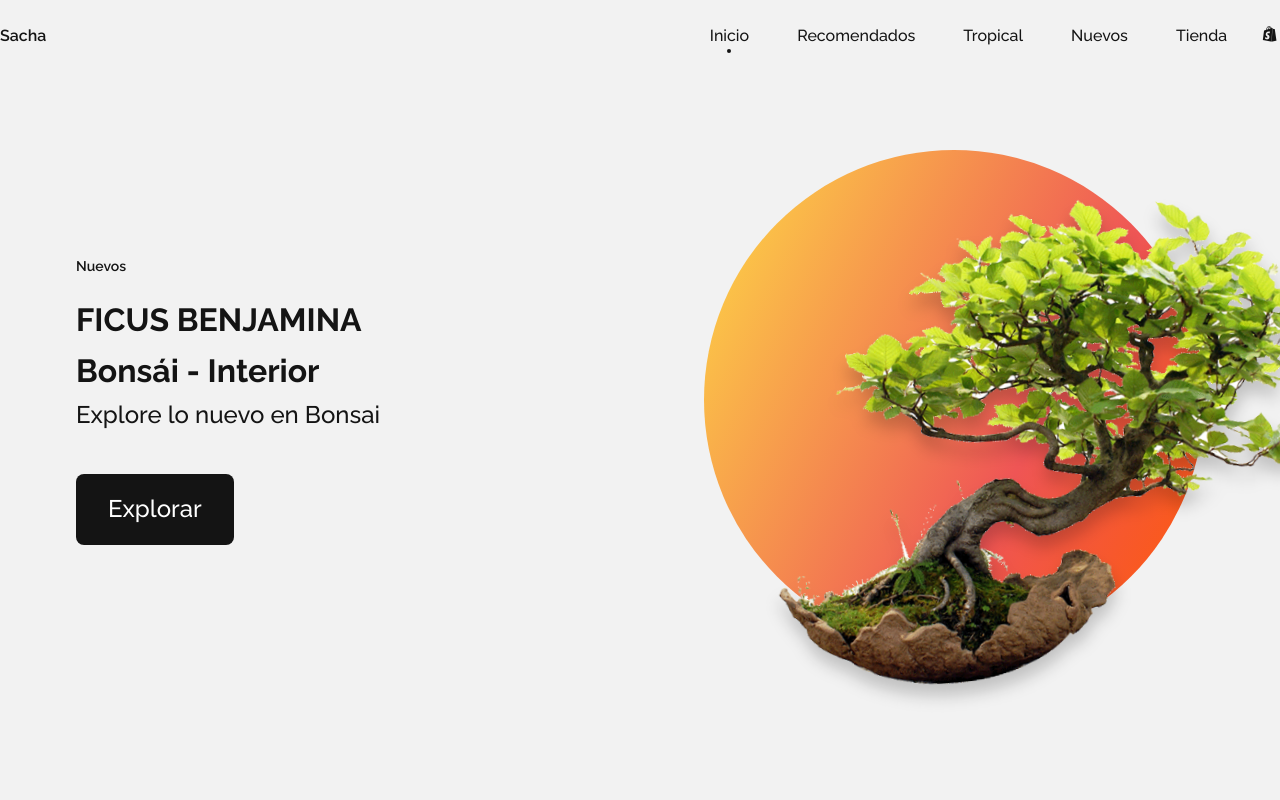
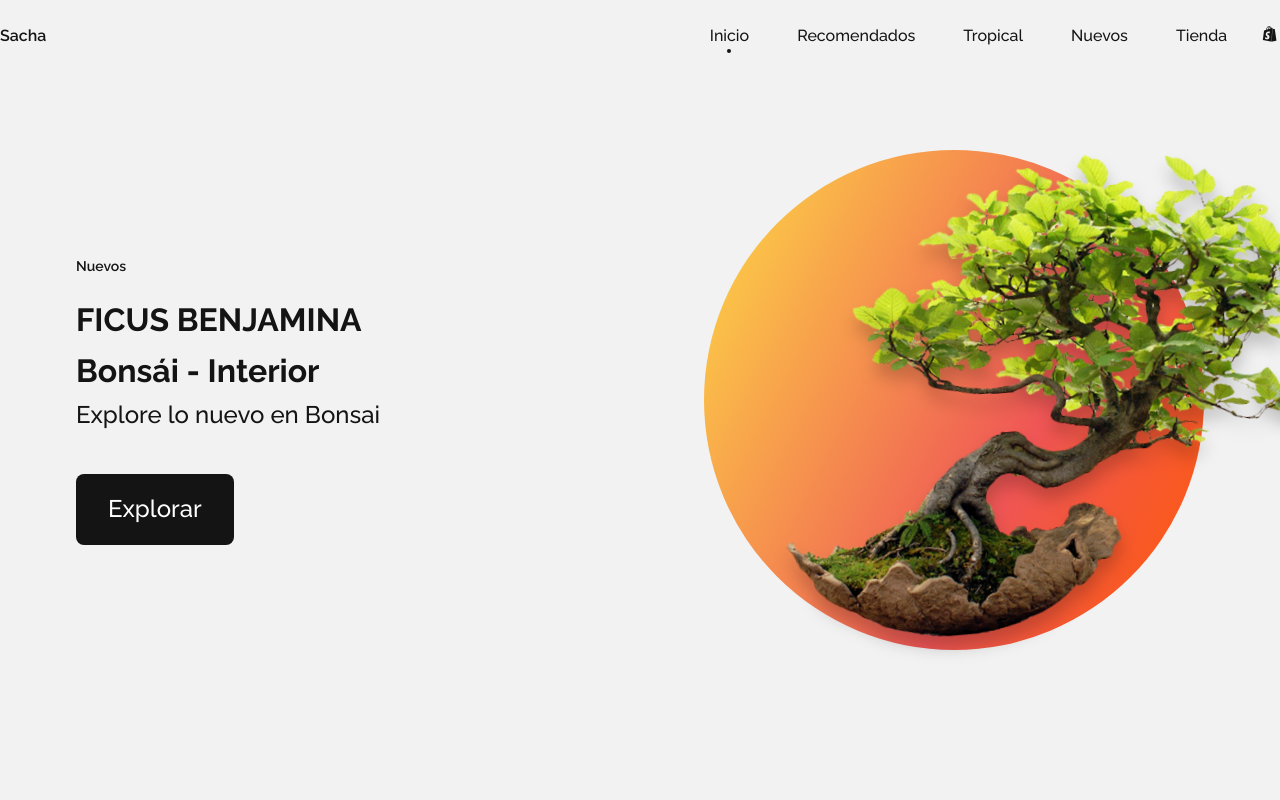
Before and after one commit to JDDAR/BonsaiShop1, a plain HTML site: page docs/index.html in a window 1280 px wide. Shown: the top 800 px of the page. Drawn offline with nearby package versions, Linux system fonts and the light colour scheme.

Commit message:
Update index.html
agregando la nueva imagnen del bonsai home

```diff
--- a/docs/index.html
+++ b/docs/index.html
@@ -43,7 +43,7 @@
         <div class="home_container bg-grid">
             <div class="home_bonsai">
                 <div class="home_shape"></div>
-                <img src="assets/img/Bonsai_Home.png" alt="" class="home_img">
+                <img src="assets/img/bonsai22.png" alt="" class="home_img">
             </div>
 
             <div class="home_data">
```
